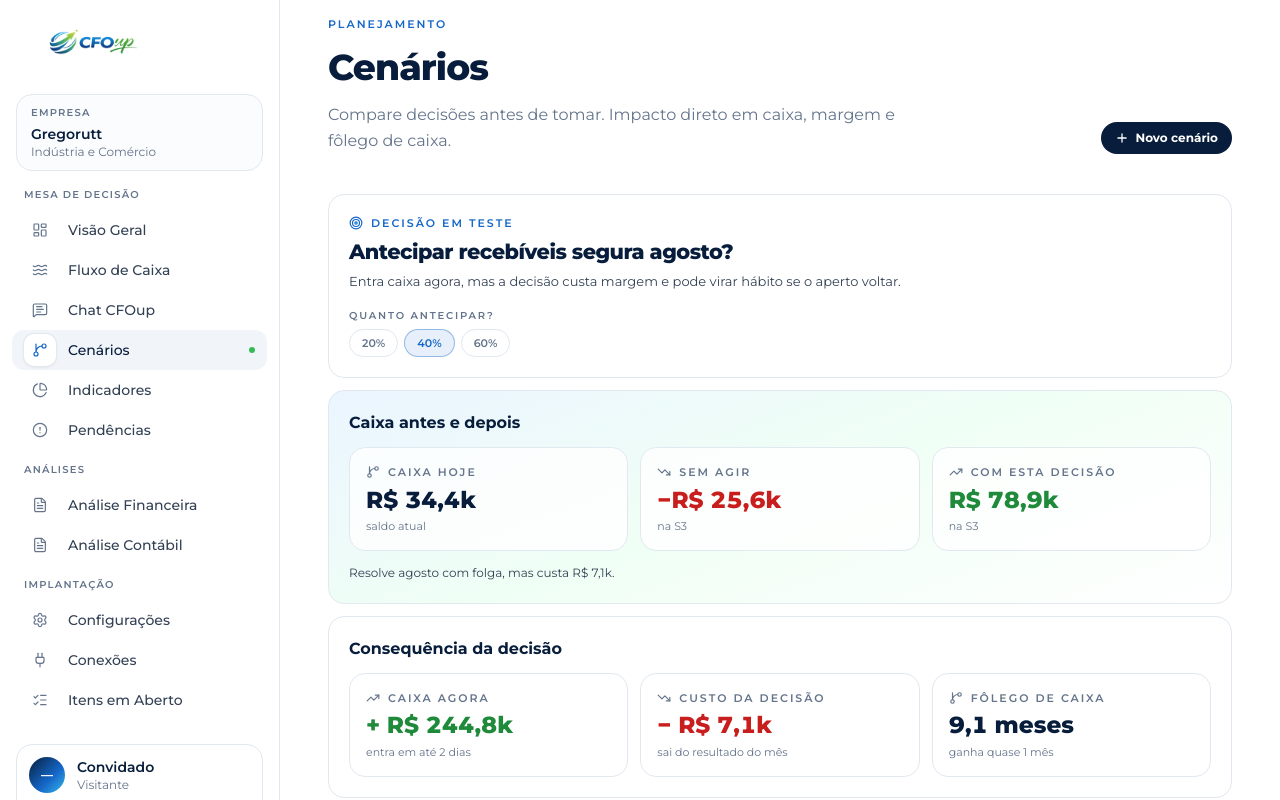
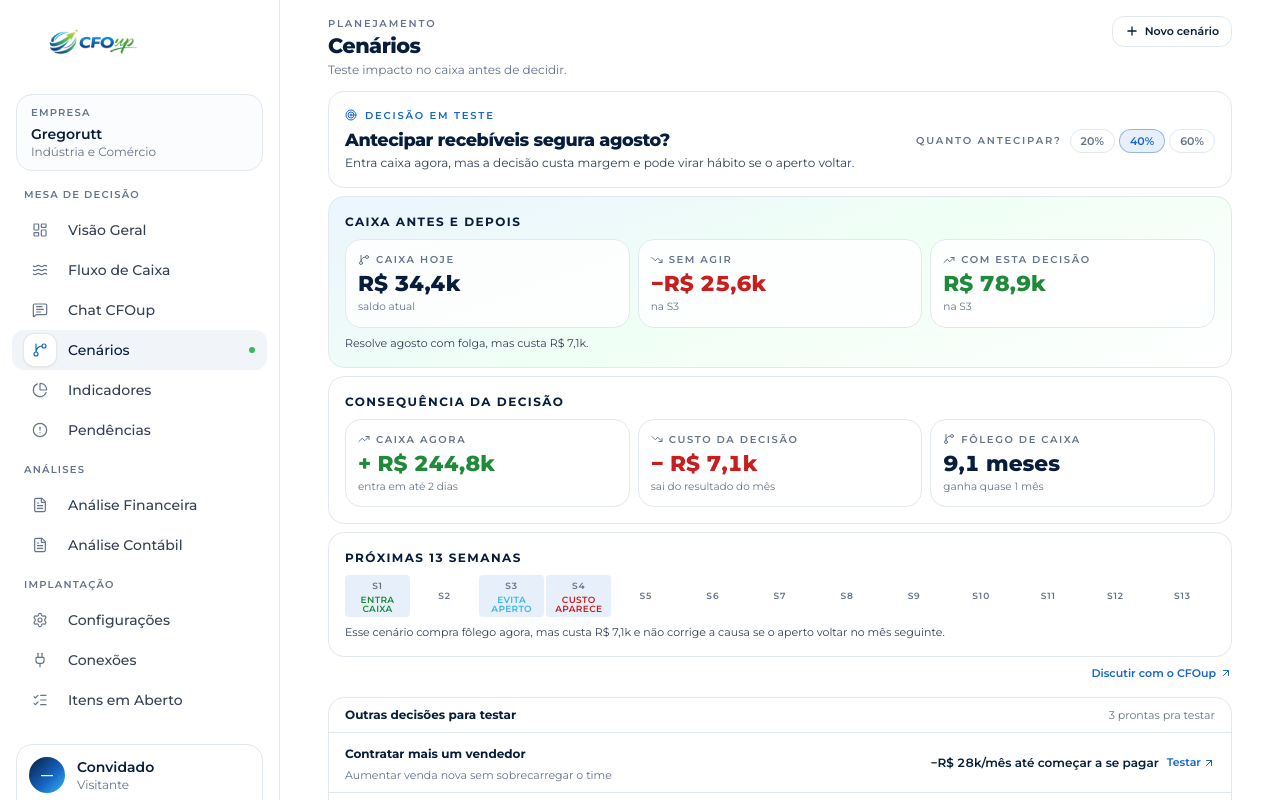
Before and after one commit to cfoup2026/cfoup-overview-v3, a Next.js app: page /cenarios in a window 1280 px wide. Shown: the top 800 px of the page. Built offline with nearby package versions, Linux system fonts and the light colour scheme.

Commit message:
feat: implement Round 7 design changes
Apply Round 7 UI updates for header, container, blocks, tiles, and rows.

```diff
--- a/app/(app)/cenarios/page.tsx
+++ b/app/(app)/cenarios/page.tsx
@@ -3,7 +3,6 @@
 import { useState } from "react"
 import Link from "next/link"
 import { GitBranch, Plus, ArrowUpRight, Target, TrendingDown, TrendingUp } from "lucide-react"
-import { PageHeader } from "@/components/page-header"
 
 type Pct = 20 | 40 | 60
 
@@ -105,41 +104,57 @@ export default function CenariosPage() {
   const data = SCENARIO_DATA[pct]
   return (
     <>
-      <PageHeader
-        eyebrow="Planejamento"
-        title="Cenários"
-        description="Compare decisões antes de tomar. Impacto direto em caixa, margem e fôlego de caixa."
-        actions={
-          <button className="inline-flex items-center gap-1.5 rounded-xl bg-[var(--brand-navy)] px-3.5 py-2 text-xs font-bold text-white transition hover:brightness-110">
+      <header className="mb-3 flex flex-col gap-2 md:flex-row md:items-start md:justify-between">
+        <div>
+          <p className="text-[10px] font-semibold uppercase tracking-[0.18em] text-muted-foreground">
+            Planejamento
+          </p>
+          <h1
+            className="mt-0.5 text-lg md:text-[1.3rem] font-extrabold leading-tight tracking-tight"
+            style={{ color: "var(--brand-navy)" }}
+          >
+            Cenários
+          </h1>
+          <p className="mt-0.5 text-[12px] text-muted-foreground">
+            Teste impacto no caixa antes de decidir.
+          </p>
+        </div>
+        <button
+          type="button"
+          className="inline-flex items-center gap-1.5 rounded-lg border border-border bg-white px-3 py-1.5 text-[11px] font-semibold text-[var(--brand-navy)] hover:border-[var(--brand-blue)]/40"
+        >
           <Plus className="h-3.5 w-3.5" strokeWidth={2.2} />
           Novo cenário
         </button>
-        }
-      />
+      </header>
 
       {/* Destaque — 4 blocos */}
-      <div className="mb-6 space-y-3">
+      <div className="mb-4 space-y-2">
         {/* Bloco 1 — Decisão */}
-        <section className="rounded-2xl border border-border bg-card p-4 md:p-5">
-          <div className="flex items-center gap-2 text-[11px] font-semibold uppercase tracking-[0.18em] text-[var(--brand-blue)]">
-            <Target className="h-3.5 w-3.5" />
+        <section className="rounded-2xl border border-border bg-card p-3 md:p-4">
+          <div className="flex items-center gap-2 text-[10px] font-semibold uppercase tracking-[0.18em] text-[var(--brand-blue)]">
+            <Target className="h-3 w-3" />
             Decisão em teste
           </div>
+
+          <div className="mt-1.5 flex flex-wrap items-start justify-between gap-3">
+            <div className="min-w-0 flex-1">
               <h2
-            className="mt-2 max-w-2xl text-balance text-lg md:text-[1.3rem] font-extrabold leading-tight tracking-tight"
+                className="max-w-2xl text-balance text-base md:text-[1.1rem] font-extrabold leading-tight tracking-tight"
                 style={{ color: "var(--brand-navy)" }}
               >
                 Antecipar recebíveis segura agosto?
               </h2>
-          <p className="mt-1.5 max-w-2xl text-[13px] leading-relaxed text-[var(--slate-700)]">
+              <p className="mt-1 max-w-2xl text-[12px] leading-snug text-[var(--slate-700)]">
                 Entra caixa agora, mas a decisão custa margem e pode virar hábito se o aperto voltar.
               </p>
+            </div>
 
-          <div className="mt-4">
-            <p className="text-[10px] font-semibold uppercase tracking-[0.18em] text-muted-foreground">
+            <div className="flex items-center gap-2 shrink-0">
+              <p className="text-[10px] font-semibold uppercase tracking-[0.18em] text-muted-foreground whitespace-nowrap">
                 Quanto antecipar?
               </p>
-            <div className="mt-1.5 flex gap-1.5">
+              <div className="flex gap-1">
                 {([20, 40, 60] as Pct[]).map((v) => {
                   const active = pct === v
                   return (
@@ -149,8 +164,8 @@ export default function CenariosPage() {
                       onClick={() => setPct(v)}
                       className={
                         active
-                        ? "h-7 px-3 text-[11px] font-semibold rounded-full bg-[rgba(21,103,200,0.10)] text-[var(--brand-blue)] transition"
-                        : "h-7 px-3 text-[11px] font-semibold rounded-full border border-border text-muted-foreground hover:border-[rgba(21,103,200,0.30)] transition"
+                          ? "h-6 px-2.5 text-[11px] font-semibold rounded-full bg-[rgba(21,103,200,0.10)] text-[var(--brand-blue)] transition"
+                          : "h-6 px-2.5 text-[11px] font-semibold rounded-full border border-border text-muted-foreground hover:border-[rgba(21,103,200,0.30)] transition"
                       }
                       style={active ? { border: "0.5px solid rgba(21,103,200,0.40)" } : { borderWidth: "0.5px" }}
                     >
@@ -160,14 +175,15 @@ export default function CenariosPage() {
                 })}
               </div>
             </div>
+          </div>
         </section>
 
         {/* Bloco 2 — Caixa antes e depois */}
-        <section className="overflow-hidden rounded-2xl border border-border bg-hero-gradient p-4 md:p-5">
-          <h3 className="text-base font-bold" style={{ color: "var(--brand-navy)" }}>
+        <section className="overflow-hidden rounded-2xl border border-border bg-hero-gradient p-3 md:p-4">
+          <h3 className="text-[12px] font-bold uppercase tracking-[0.12em]" style={{ color: "var(--brand-navy)" }}>
             Caixa antes e depois
           </h3>
-          <div className="mt-3 grid gap-3 md:grid-cols-3">
+          <div className="mt-2 grid gap-2 md:grid-cols-3">
             <ImpactTile label="Caixa hoje" value={CAIXA_HOJE} tone="neutral" detail="saldo atual" />
             <ImpactTile label="Sem agir" value={CAIXA_MIN_SEM_AGIR.value} tone="negative" detail={CAIXA_MIN_SEM_AGIR.sub} />
             <ImpactTile
@@ -177,17 +193,17 @@ export default function CenariosPage() {
               detail={data.caixaMinComDecisao.sub}
             />
           </div>
-          <p className="mt-3 text-[12px] leading-relaxed text-[var(--slate-700)]">
+          <p className="mt-2 text-[11px] leading-snug text-[var(--slate-700)]">
             {data.antesDepoisReading}
           </p>
         </section>
 
         {/* Bloco 3 — Consequência da decisão */}
-        <section className="rounded-2xl border border-border bg-card p-4 md:p-5">
-          <h3 className="text-base font-bold" style={{ color: "var(--brand-navy)" }}>
+        <section className="rounded-2xl border border-border bg-card p-3 md:p-4">
+          <h3 className="text-[12px] font-bold uppercase tracking-[0.12em]" style={{ color: "var(--brand-navy)" }}>
             Consequência da decisão
           </h3>
-          <div className="mt-3 grid gap-3 md:grid-cols-3">
+          <div className="mt-2 grid gap-2 md:grid-cols-3">
             <ImpactTile label="Caixa agora" value={data.caixa} tone="positive" detail="entra em até 2 dias" />
             <ImpactTile label="Custo da decisão" value={data.custo} tone="negative" detail="sai do resultado do mês" />
             <ImpactTile label="Fôlego de caixa" value={data.folego} tone="neutral" detail={data.folegoDetail} />
@@ -195,11 +211,11 @@ export default function CenariosPage() {
         </section>
 
         {/* Bloco 4 — Próximas 13 semanas */}
-        <section className="rounded-2xl border border-border bg-card p-4 md:p-5">
-          <h3 className="text-base font-bold" style={{ color: "var(--brand-navy)" }}>
+        <section className="rounded-2xl border border-border bg-card p-3 md:p-4">
+          <h3 className="text-[12px] font-bold uppercase tracking-[0.12em]" style={{ color: "var(--brand-navy)" }}>
             Próximas 13 semanas
           </h3>
-          <div className="mt-3 grid grid-cols-[repeat(13,minmax(0,1fr))] gap-1">
+          <div className="mt-2 grid grid-cols-[repeat(13,minmax(0,1fr))] gap-0.5">
             {data.weeks.map((w) => {
               const color =
                 w.tone === "positive" ? "var(--brand-green-dark)" :
@@ -210,36 +226,34 @@ export default function CenariosPage() {
               return (
                 <div
                   key={w.label}
-                  className="flex min-h-[48px] flex-col items-center justify-start gap-1 rounded py-1.5"
-                  style={{ background: hasEffect ? "rgba(21,103,200,0.04)" : "transparent" }}
+                  className="flex min-h-[36px] flex-col items-center justify-center gap-0.5 rounded py-1"
+                  style={{ background: hasEffect ? "rgba(21,103,200,0.10)" : "transparent" }}
                 >
-                  <span className="text-[9px] font-semibold uppercase tracking-[0.14em] text-muted-foreground">
+                  <span className="text-[9px] font-semibold uppercase tracking-[0.10em] text-muted-foreground">
                     {w.label}
                   </span>
-                  {hasEffect ? (
+                  {hasEffect && (
                     <span
-                      className="text-[9px] font-semibold uppercase leading-tight tracking-[0.06em] text-center"
+                      className="text-[9px] font-semibold uppercase leading-none tracking-[0.04em] text-center px-0.5"
                       style={{ color }}
                     >
                       {(w as Exclude<WeekEffect, { tone: "empty" }>).text}
                     </span>
-                  ) : (
-                    <span className="text-[10px] leading-none text-muted-foreground">—</span>
                   )}
                 </div>
               )
             })}
           </div>
-          <p className="mt-3 text-[12px] leading-relaxed text-[var(--slate-700)]">
+          <p className="mt-2 text-[11px] leading-snug text-[var(--slate-700)]">
             {data.leitura}
           </p>
         </section>
 
         {/* Link textual pequeno */}
-        <div className="flex justify-end pt-1">
+        <div className="flex justify-end">
           <Link
             href={`/chat?q=${encodeURIComponent(data.chatQuery)}&auto=1`}
-            className="inline-flex items-center gap-1 text-[12px] font-semibold text-[var(--brand-blue)] hover:underline"
+            className="inline-flex items-center gap-1 text-[11px] font-semibold text-[var(--brand-blue)] hover:underline"
           >
             Discutir com o CFOup
             <ArrowUpRight className="h-3 w-3" />
@@ -249,8 +263,8 @@ export default function CenariosPage() {
 
       {/* Lista de cenários */}
       <section aria-labelledby="cenarios-list" className="rounded-2xl border border-border bg-card">
-        <div className="flex items-center justify-between border-b border-border px-4 md:px-5 py-3">
-          <h3 id="cenarios-list" className="text-[13px] font-bold" style={{ color: "var(--brand-navy)" }}>
+        <div className="flex items-center justify-between border-b border-border px-3 md:px-4 py-2">
+          <h3 id="cenarios-list" className="text-[12px] font-bold" style={{ color: "var(--brand-navy)" }}>
             Outras decisões para testar
           </h3>
           <p className="text-[11px] text-muted-foreground">3 prontas pra testar</p>
@@ -281,65 +295,45 @@ type WeekEffect =
   | { label: string; tone: "positive" | "negative" | "neutral"; text: string }
   | { label: string; tone: "empty" }
 
-function ImpactTile({
-  label,
-  value,
-  tone,
-  detail,
-}: {
-  label: string
-  value: string
-  tone: "positive" | "negative" | "neutral"
-  detail: string
-}) {
+function ImpactTile({ label, value, tone, detail }: { label: string; value: string; tone: "positive" | "negative" | "neutral"; detail: string }) {
   const color =
-    tone === "positive"
-      ? "var(--brand-green-dark)"
-      : tone === "negative"
-        ? "var(--brand-red)"
-        : "var(--brand-navy)"
+    tone === "positive" ? "var(--brand-green-dark)" :
+    tone === "negative" ? "var(--brand-red)" :
+    "var(--brand-navy)"
   const Icon = tone === "positive" ? TrendingUp : tone === "negative" ? TrendingDown : GitBranch
   return (
-    <div className="rounded-xl border border-border bg-white/80 p-4">
-      <div className="flex items-center gap-2 text-[11px] font-semibold uppercase tracking-[0.18em] text-muted-foreground">
-        <Icon className="h-3.5 w-3.5" />
+    <div className="rounded-xl border border-border bg-white/85 p-3">
+      <div className="flex items-center gap-1.5 text-[10px] font-semibold uppercase tracking-[0.16em] text-muted-foreground">
+        <Icon className="h-3 w-3" />
         {label}
       </div>
-      <p className="mt-2 text-[1.35rem] md:text-[1.45rem] font-extrabold leading-none tabular-nums" style={{ color }}>
+      <p className="mt-1.5 text-[1.35rem] font-extrabold leading-none tabular-nums" style={{ color }}>
         {value}
       </p>
-      <p className="mt-1.5 text-[11px] text-muted-foreground">{detail}</p>
+      <p className="mt-1 text-[10.5px] text-muted-foreground">{detail}</p>
     </div>
   )
 }
 
-function ScenarioRow({
-  title,
-  summary,
-  impact,
-}: {
-  title: string
-  summary: string
-  impact: string
-}) {
+function ScenarioRow({ title, summary, impact }: { title: string; summary: string; impact: string }) {
   return (
-    <li className="flex flex-col gap-2 px-4 md:px-5 py-3 md:flex-row md:items-center md:justify-between">
+    <li className="flex flex-col gap-1 px-3 md:px-4 py-2 md:flex-row md:items-center md:justify-between">
       <div className="min-w-0 md:max-w-[58%]">
-        <span className="text-[13px] font-bold" style={{ color: "var(--brand-navy)" }}>
+        <span className="text-[12px] font-bold" style={{ color: "var(--brand-navy)" }}>
           {title}
         </span>
-        <p className="mt-0.5 text-[12px] text-muted-foreground">{summary}</p>
+        <p className="mt-0.5 text-[11px] text-muted-foreground">{summary}</p>
       </div>
-      <div className="flex items-center justify-between gap-3 md:justify-end">
-        <span className="text-[13px] font-semibold tabular-nums" style={{ color: "var(--brand-navy)" }}>
+      <div className="flex items-center justify-between gap-2 md:justify-end">
+        <span className="text-[12px] font-semibold tabular-nums" style={{ color: "var(--brand-navy)" }}>
           {impact}
         </span>
         <button
-          className="inline-flex items-center gap-1 text-[12px] font-semibold text-[var(--brand-blue)] hover:underline"
+          className="inline-flex items-center gap-0.5 text-[11px] font-semibold text-[var(--brand-blue)] hover:underline"
           type="button"
         >
           Testar
-          <ArrowUpRight className="h-3.5 w-3.5" />
+          <ArrowUpRight className="h-3 w-3" />
         </button>
       </div>
     </li>
```
Lines whose indentation alone changed are shown as unchanged.
